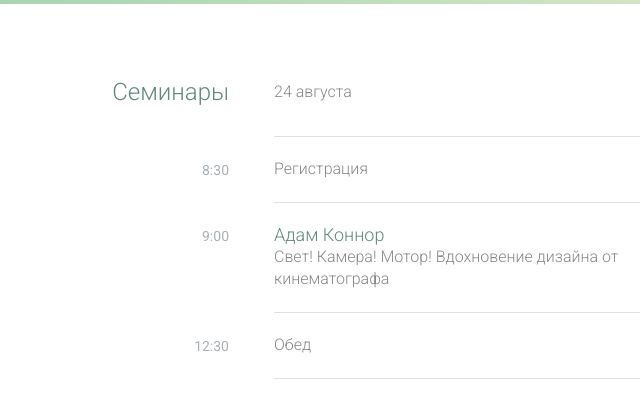
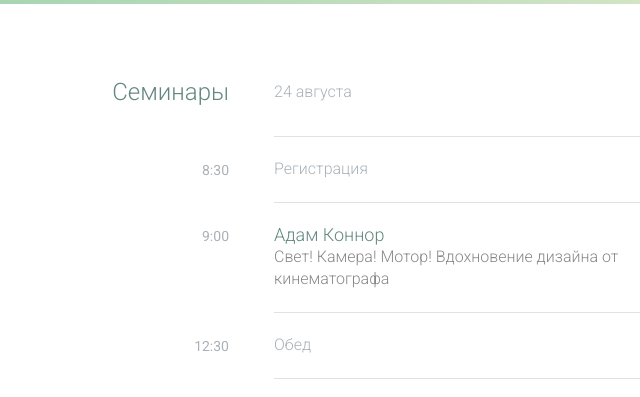
Before and after one commit to therealtoresto/Layout, a plain HTML site: page w1/schedule.html in a window 1280 px wide. Shown: the part 359-756 px from the top of the page, 96-736 px from the left. Drawn offline with Linux system fonts and the light colour scheme.

Commit message:
last_commit

```diff
--- a/w1/assets/stylesheets/styles.css
+++ b/w1/assets/stylesheets/styles.css
@@ -477,3 +477,6 @@ table a {
 table h4 {
   margin-bottom: 0;
 }
+.schedule-offset {
+  color: #a9b2b9;
+}
```
